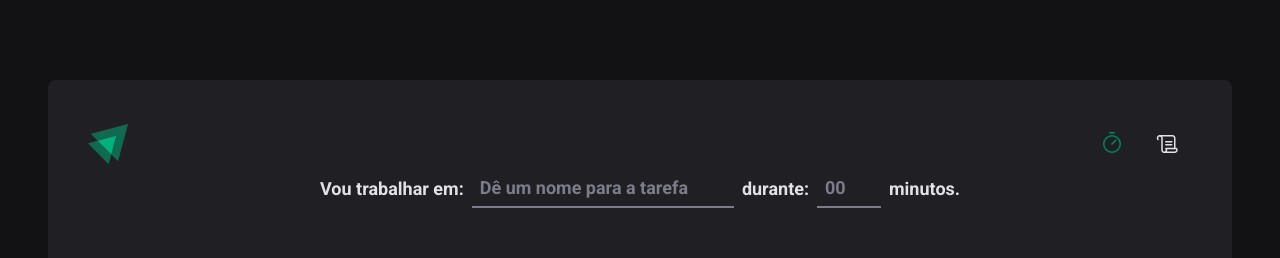
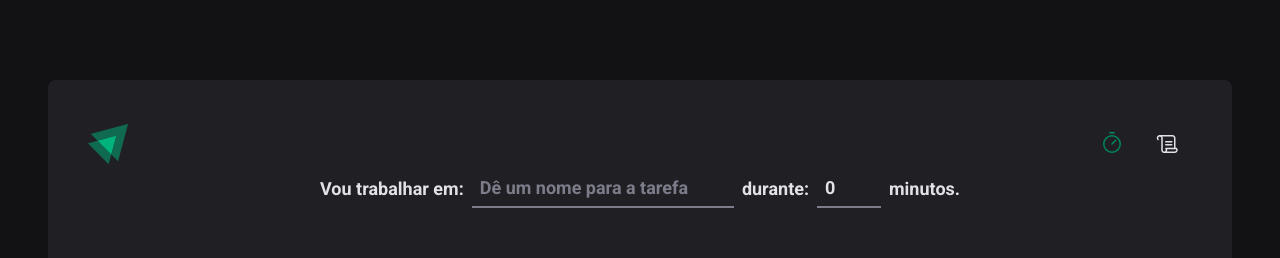
Before and after one commit to Wagnetto/02-ignite-timer, a React (Vite) app: page / in a window 1280 px wide. Shown: the top 258 px of the page. Built offline with nearby package versions, Linux system fonts and the light colour scheme.

Commit message:
Add zod schema and inferred types

```diff
--- a/src/pages/Home/index.tsx
+++ b/src/pages/Home/index.tsx
@@ -20,17 +20,22 @@ const newCycleValidationSchema = zod.object({
     .max(60, 'O ciclo precisa ser de no máximo 60 minutos'),
 })
 
+// interface NewCycleFormData {
+//   task: string
+//   minutesAmount: number
+// }
+
+type NewCycleFormData = zod.infer<typeof newCycleValidationSchema>
+
 export function Home() {
-  const { register, handleSubmit, watch, formState } = useForm({
+  const { register, handleSubmit, watch } = useForm<NewCycleFormData>({
     resolver: zodResolver(newCycleValidationSchema),
+    defaultValues: { task: '', minutesAmount: 0 },
   })
 
-  // TODO we can do better than any
-  function handleCreateNewCycle(data: any) {
-    console.log(`data: ${data}`)
+  function handleCreateNewCycle(data: NewCycleFormData) {
+    console.log(data)
   }
-
-  console.log(`formState.errors ${formState.errors}`)
 
   const task = watch('task')
   const isSubmitDisabled = !task
```
